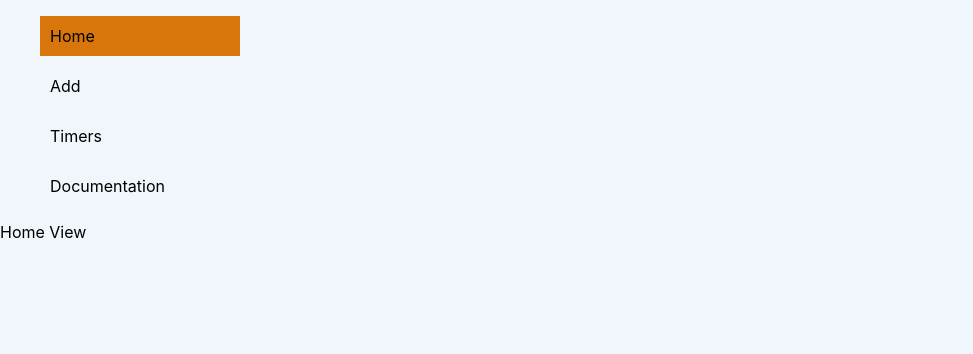
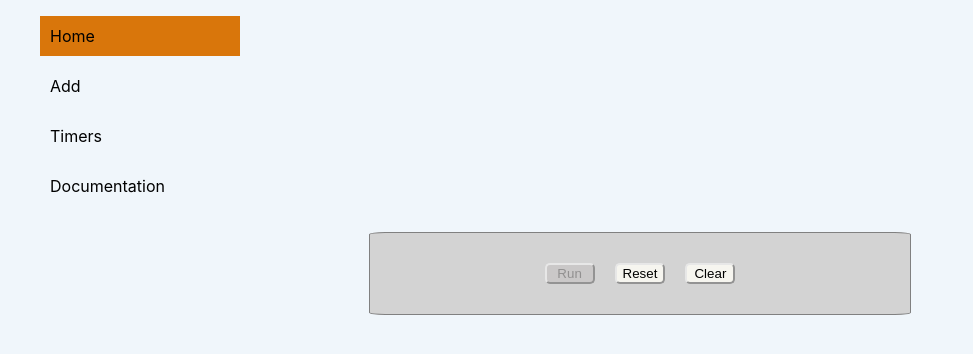
Before and after one commit to prof-tejera/assignment-2-chansub, a React (Create React App) app: page / in a window 1280 px wide. Shown: the top 354 px of the page, without its empty margins (0-973 px from the left). Built offline with nearby package versions, Linux system fonts and the light colour scheme.

Commit message:
homepage
homepage view

```diff
--- a/src/App.js
+++ b/src/App.js
@@ -4,9 +4,7 @@ import styled from "styled-components";
 
 import DocumentationView from "./views/DocumentationView";
 import TimersView from "./views/TimersView";
-import AddView from "./views/AddView";
 import HomeView from "./views/HomeView";
-
 
 import LocalTime from "./context/LocalTime";
 import AppProvider, { AppContext } from "./context/ContextProvider";
@@ -86,10 +84,8 @@ const Inner = () => {
   const [secondsStopwatch, setSecondsStopwatch] = useState(0);
   const [secondsCountdown, setSecondsCountdown] = useState(0);
 
-
   return (
     <>
-
     <div>
       Stopwatch <Dropdown id="selectStopwatch" value={secondsStopwatch} onChange={(e) => {
         setSecondsStopwatch(e.target.value);
@@ -138,7 +134,36 @@ const Inner = () => {
 
         <div className="queue" style={QueueStyle}>
           {queue.map((t, i) => (
-            <Timer key={i} index={i} duration={t.duration} type={t.type}/>
+            <Timer key={i} index={i} duration={t.duration} type={t.type} isHome="false()"/>
+          ))}
+        </div>
+      </div></>
+  );
+};
+
+const InnerHome = () => {
+  const { queue, addItem, paused, setPaused, reset, clear} = useContext(AppContext);
+
+  return (
+    <>
+
+    <div>
+        <button
+          onClick={() => {
+            setPaused(!paused);
+          } }
+          disabled={(queue.length < 1)}
+        >
+          {paused ? "Run" : "Pause"}
+        </button>
+
+        <button onClick={reset}>Reset</button>
+
+        <button onClick={clear}>Clear</button>
+
+        <div className="queue" style={QueueStyle}>
+          {queue.map((t, i) => (
+            <Timer key={i} index={i} duration={t.duration} type={t.type} isHome="true()"/>
           ))}
         </div>
       </div></>
@@ -152,7 +177,7 @@ const App = () => {
       <Router>
         <Nav />
         <Routes>
-          <Route path="/" element={<HomeView/>} />
+          <Route path="/" element={<BodyContainer><Body><InnerHome /></Body></BodyContainer>} />
           <Route path="/docs" element={<DocumentationView />} />
           <Route path="/timers" element={<TimersView />} />
           <Route path="/add" element={<BodyContainer><Body><Inner /></Body></BodyContainer>} />
--- a/src/context/LocalTime.js
+++ b/src/context/LocalTime.js
@@ -2,7 +2,7 @@ import { useContext, useState } from "react";
 import { useInterval } from "../hooks";
 import { AppContext } from "./ContextProvider";
 
-const Timer = ({ duration, index, type }) => {
+const Timer = ({ duration, index, type, isHome }) => {
   const { activeIndex, paused, setActiveIndex, removeItem} = useContext(AppContext);
   const [time, setTime] = useState(0);
   const active = activeIndex === index;
@@ -31,7 +31,8 @@ const Timer = ({ duration, index, type }) => {
           backgroundColor: active ? "yellow" : "white"
         }}
       >
-        <button onClick={() => removeItem(index)} disabled={(active)? true : false}>Remove</button>
+
+        <button onClick={() => removeItem(index)} style={{display: (!isHome) ? 'inline-block' : 'none'}}>Remove</button>
 
         Timer: {type} - Duration: {duration}
         {active && <span><em> (Progress: {time})</em></span>}
```
